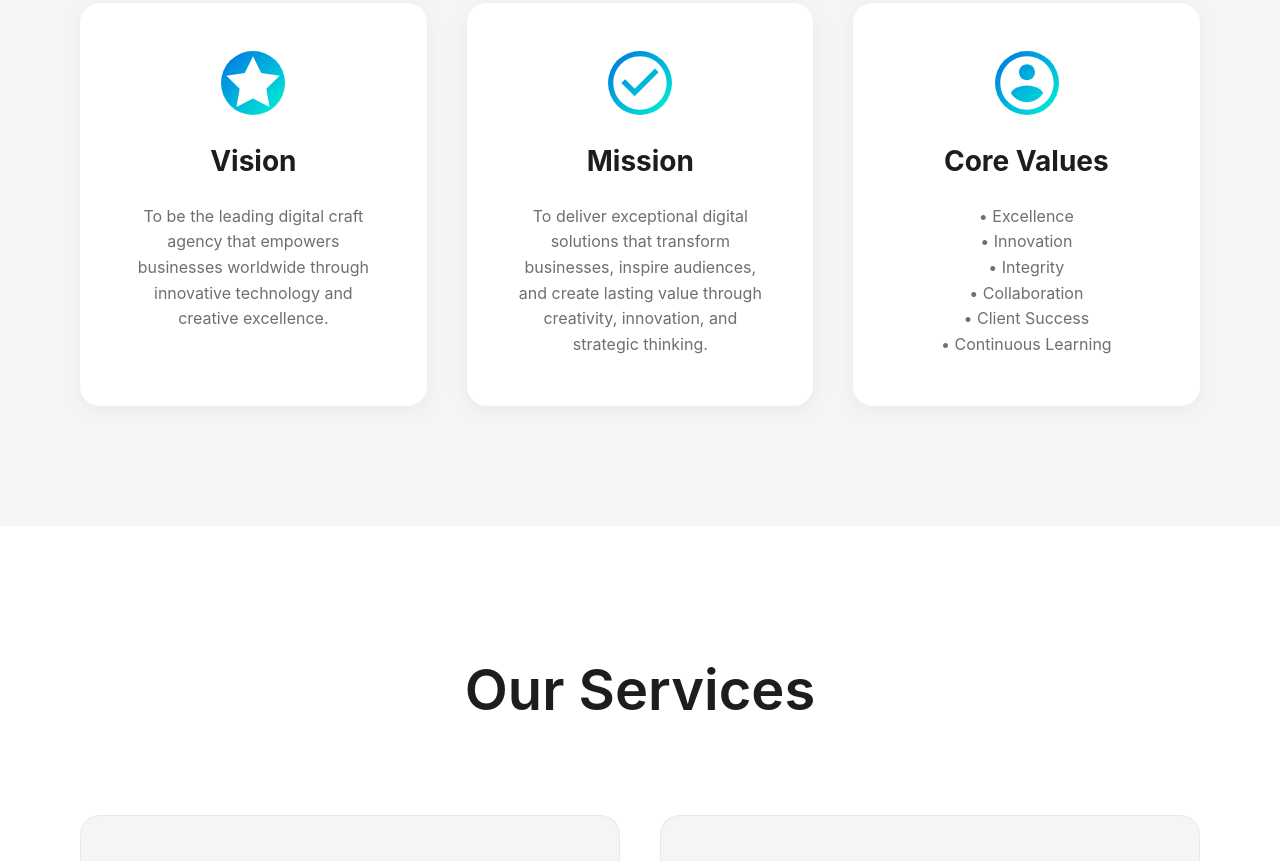
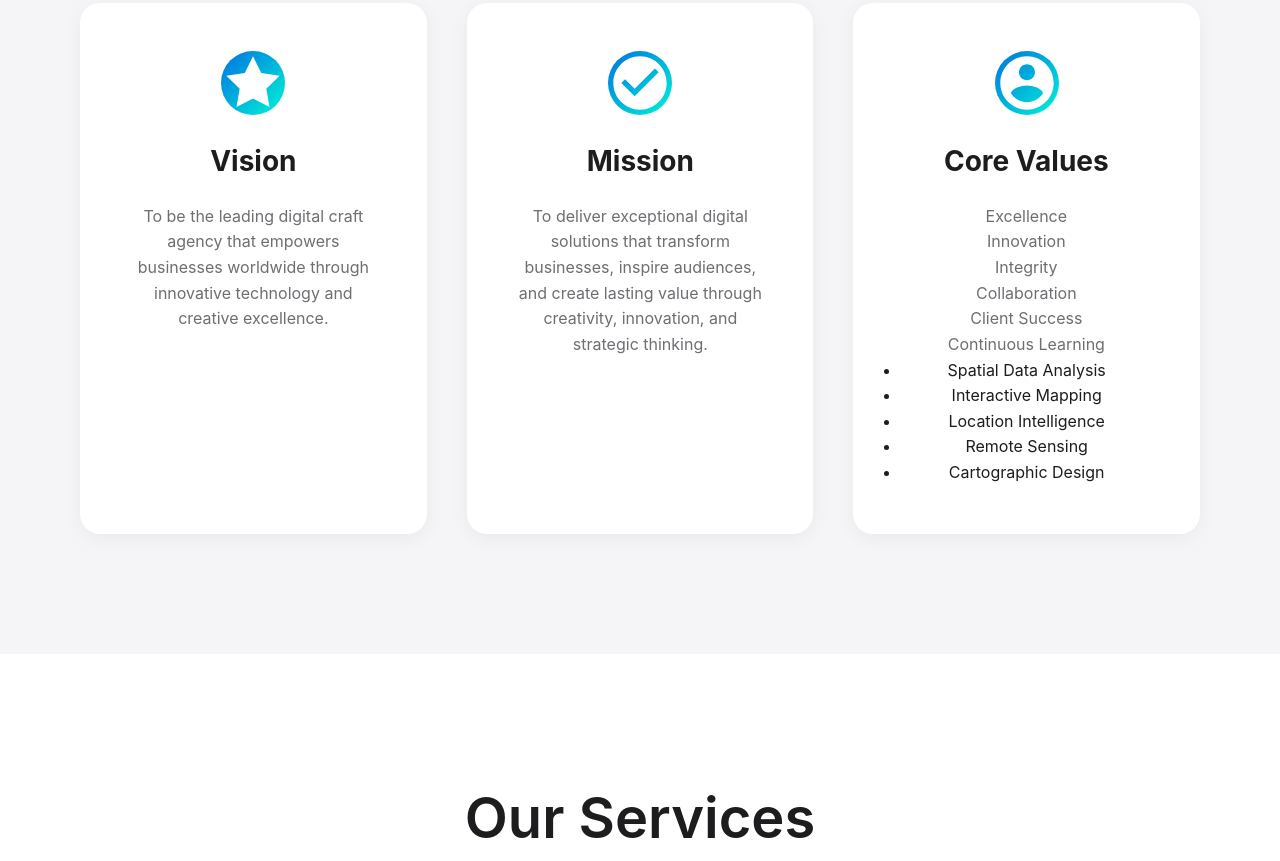
Before and after one commit to lambacollins89/digitalcraft1, a plain HTML site: page index.html in a window 1280 px wide. Shown: the part 2117-2978 px from the top of the page. Drawn offline with Linux system fonts and the light colour scheme.

Commit message:
udated index.html

```diff
--- a/index.html
+++ b/index.html
@@ -1587,9 +1587,16 @@
             </div>
             <h3>Core Values</h3>
             <p>
-              • Excellence<br/> • Innovation<br/> • Integrity<br/> • Collaboration<br/> • Client
-              Success <br/>• Continuous Learning
+              Excellence<br/> Innovation<br/> Integrity<br/> Collaboration<br/> Client
+              Success <br/> Continuous Learning
             </p>
+                        <ul>
+              <li>Spatial Data Analysis</li>
+              <li>Interactive Mapping</li>
+              <li>Location Intelligence</li>
+              <li>Remote Sensing</li>
+              <li>Cartographic Design</li>
+            </ul>
           </div>
         </div>
       </div>
@@ -1893,7 +1900,7 @@
               </svg>
               <div>
                 <h4>Address</h4>
-                <p>Plot 107-2nd St. Natwange East, Ndeke Village Kitwe<br />P.O.Box 100101, Zambia</p>
+                <p>Plot 107-2nd St. Natwange East, Ndeke Village Kitwe<br />P.O.Box 10100, Zambia</p>
               </div>
             </div>
             <div class="contact-item">
@@ -2260,4 +2267,5 @@
       });
     </script>
   </body>
+
 </html>
```
